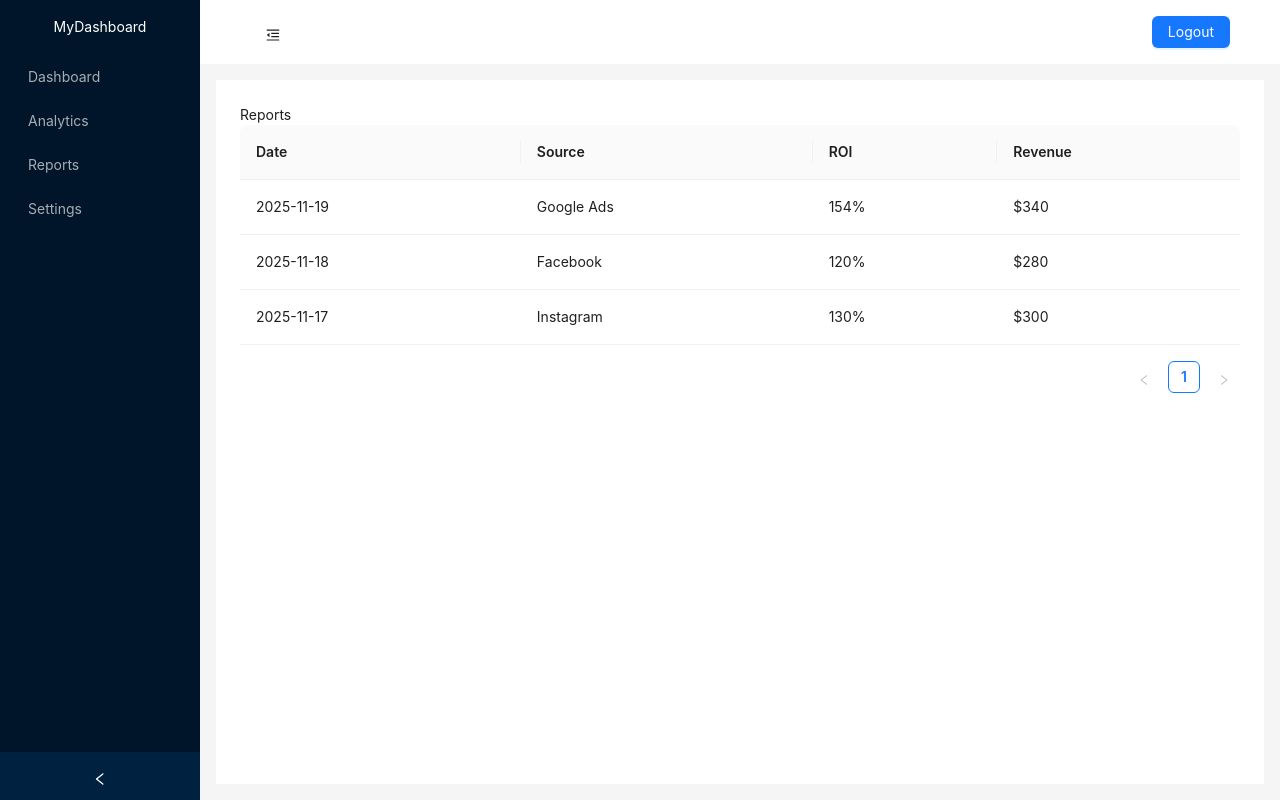
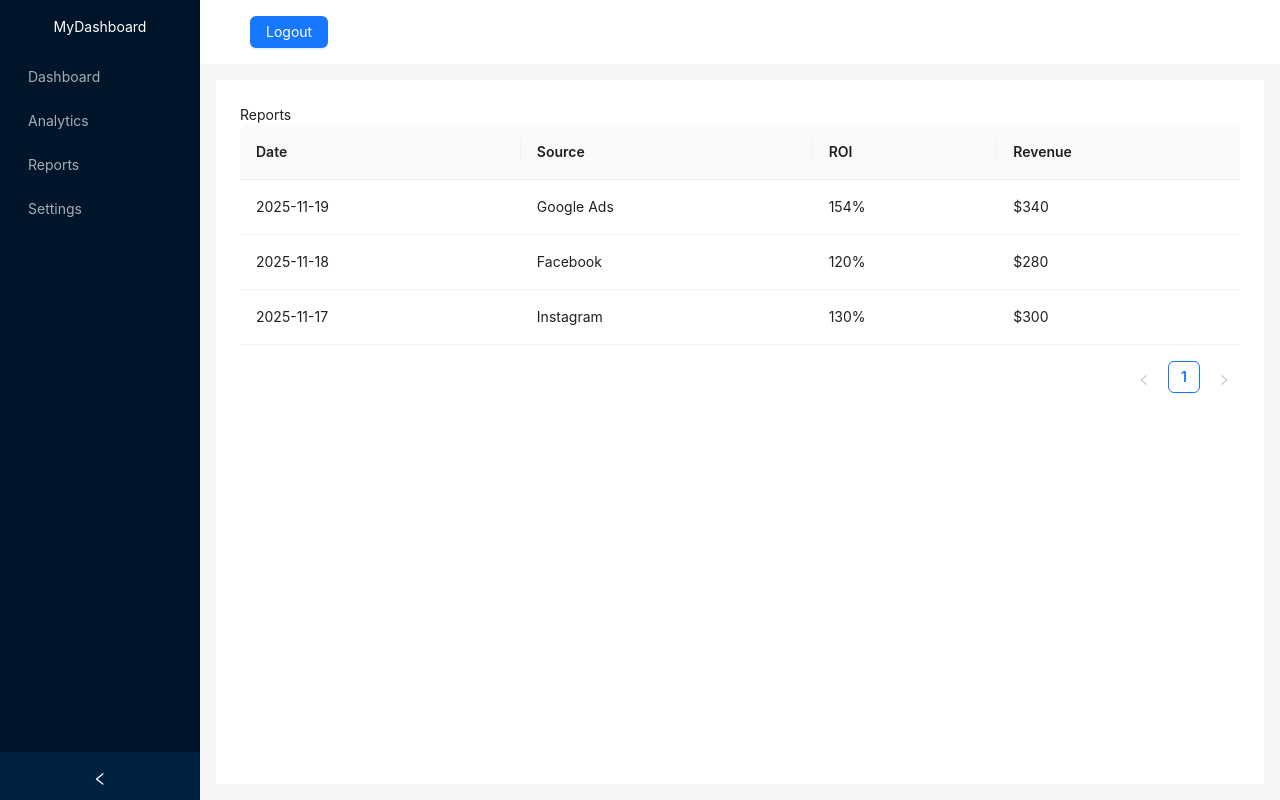
Before and after one commit to SalomeMumladze/vue-dashboard, a Vue app: page /reports in a window 1280 px wide. Built offline with nearby package versions, Linux system fonts and the light colour scheme.

Commit message:
remove unused code

```diff
--- a/src/components/Layout.vue
+++ b/src/components/Layout.vue
@@ -1,7 +1,6 @@
 <script setup lang="ts">
 import { ref } from "vue";
 import { useRouter } from "vue-router";
-import { MenuFoldOutlined, MenuUnfoldOutlined } from "@ant-design/icons-vue";
 
 const collapsed = ref(false);
 const router = useRouter();
@@ -40,9 +39,6 @@ const logout = () => {
           align-items: center;
         "
       >
-        <a-button type="text" @click="collapsed = !collapsed">
-          <component :is="collapsed ? MenuUnfoldOutlined : MenuFoldOutlined" />
-        </a-button>
         <a-button type="primary" @click="logout">Logout</a-button>
       </a-layout-header>
 
```
